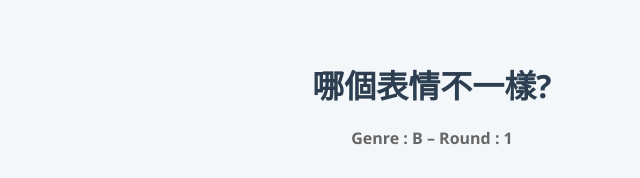
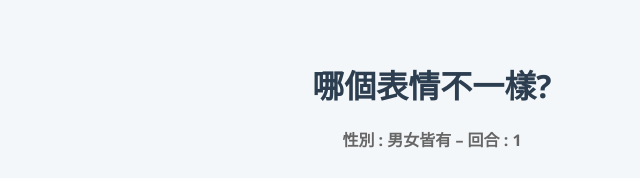
Before and after one commit to TinaTina3/ASD2, a plain HTML site: page index.html in a window 1280 px wide. Shown: the top 178 px of the page, 208-848 px from the left. Drawn offline with Linux system fonts and the light colour scheme.

Commit message:
Update index.html

```diff
--- a/index.html
+++ b/index.html
@@ -66,9 +66,9 @@
                 String.fromCharCode(65 + i) // 65 = code ASCII de 'A'
             );
             const genreLabel = {
-                F: "女性專用",
-                M: "男性專用",
-                B: "通用題目"
+                F: "亞洲女性",
+                M: "亞洲男性",
+                B: "男女皆有"
             };
 
             const feedbacks = window.cfg?.feedbacks;
@@ -79,7 +79,7 @@
             }
 
             const infoBlock = document.createElement("h3");
-            infoBlock.textContent = `Genre : ${selectedGender} – Round : ${round}`;
+            infoBlock.textContent = `性別 : ${genreLabel[selectedGender]} – 回合 : ${round}`;
             infoBlock.className = "quiz-meta";
 
             document.querySelector("h1").insertAdjacentElement("afterend", infoBlock);
```
